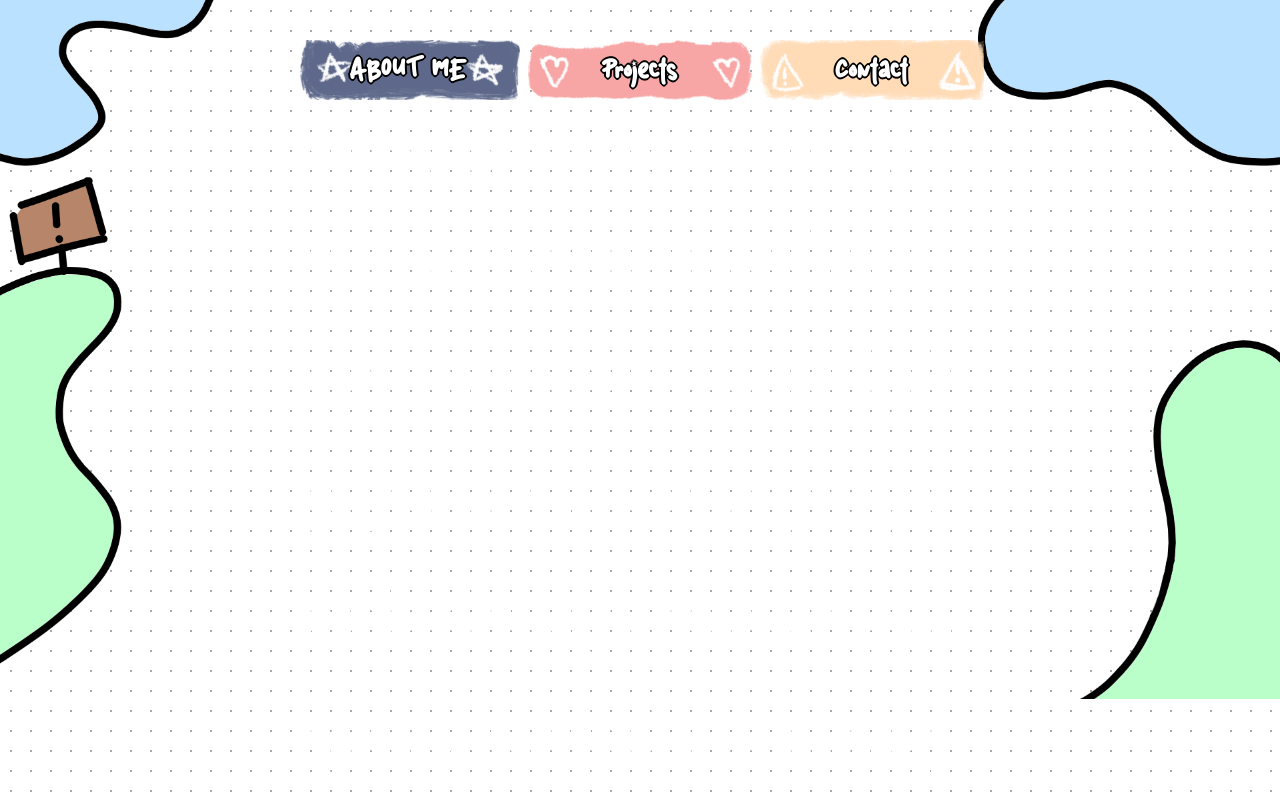
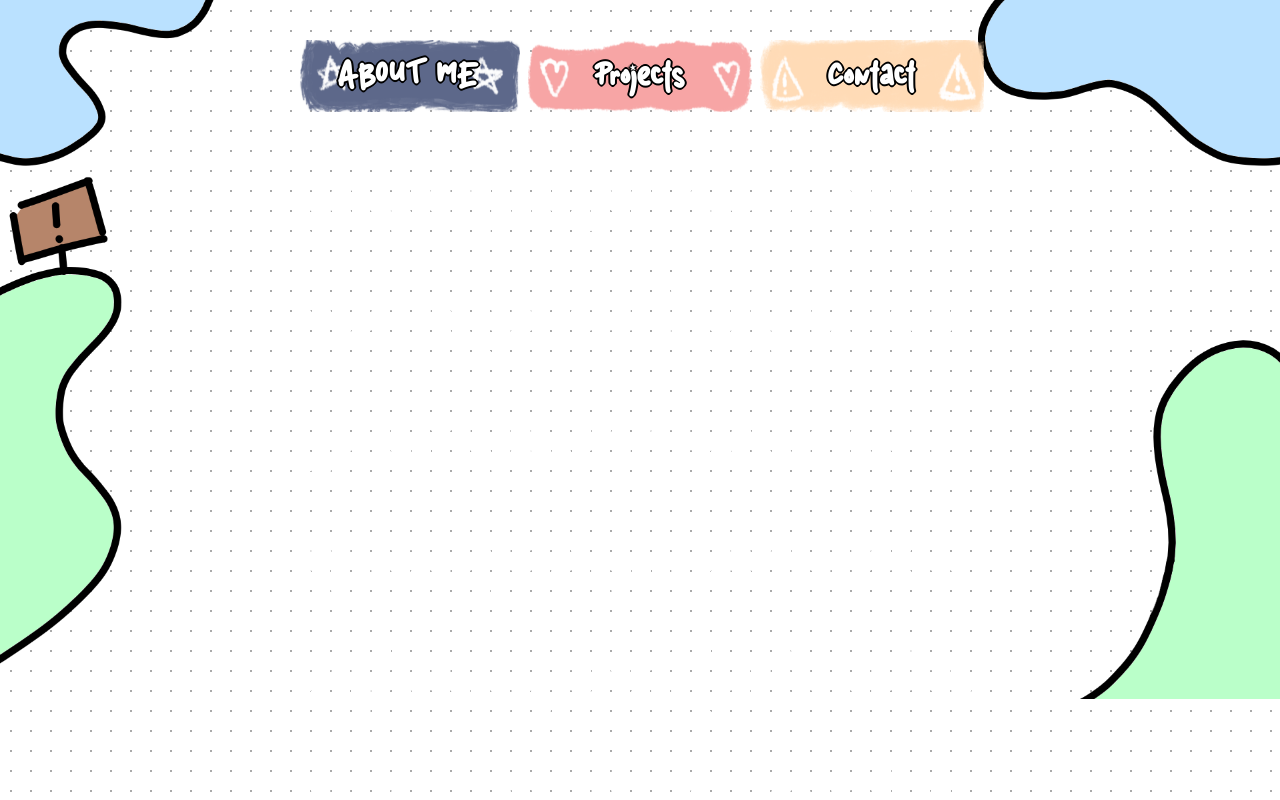
Before and after one commit to Fabrisdev/portfolio, an Astro site: page / in a window 1280 px wide. Shown: the top 800 px of the page. Built offline with nearby package versions, Linux system fonts and the light colour scheme; Astro itself is replaced by a stand-in of ours; no server answers.

Commit message:
Made the buttons bigger

```diff
--- a/src/components/Header/Button.astro
+++ b/src/components/Header/Button.astro
@@ -2,7 +2,7 @@
 const { title, src, alt } = Astro.props
 ---
 <div class="relative flex justify-center items-center header-button select-none cursor-pointer">
-    <img src={src} alt={alt} class="h-15">
+    <img src={src} alt={alt} class="h-18">
     <p class="absolute">{title}</p>
 </div>
 <style>
--- a/src/components/Header/Header.astro
+++ b/src/components/Header/Header.astro
@@ -2,7 +2,7 @@
 import Button from "./Button.astro"
 ---
 
-<div class="relative flex justify-center items-center gap-2 font-[ShootingStar] text-xl">
+<div class="relative flex justify-center items-center gap-2 font-[ShootingStar] text-2xl">
   <Button title="ABOUT &nbsp;ME" src="/about_me_button.png" alt="About me button"/>
   <Button title="Projects" src="/projects_button.png" alt="Projects button"/>
   <Button title="Contact" src="/contact_button.png" alt="Contact button"/>
```
